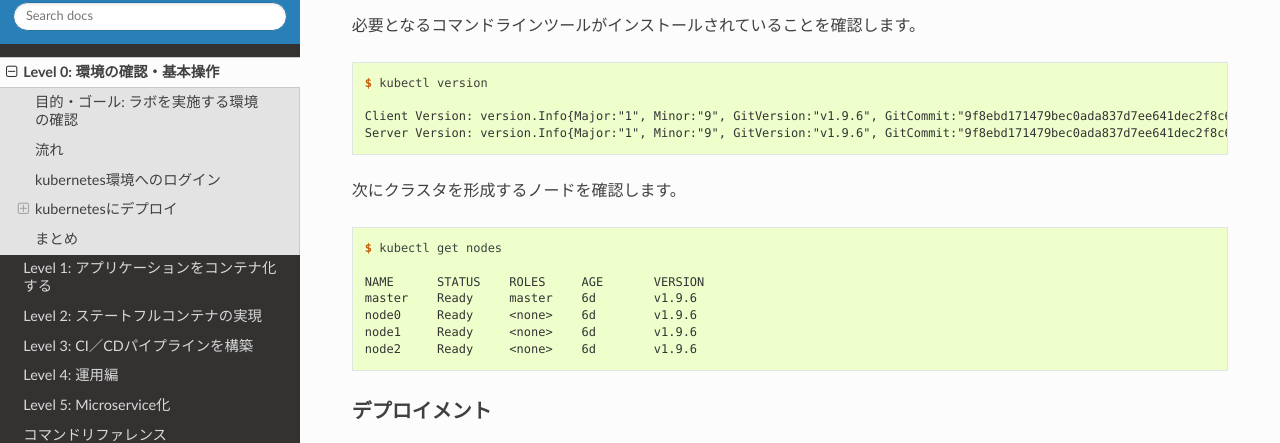
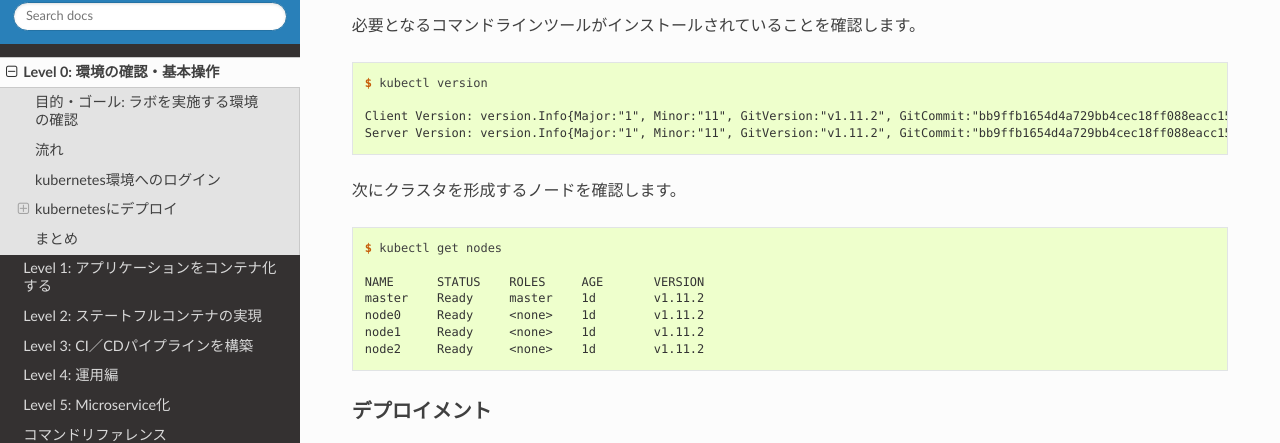
Before and after one commit to NetAppJpTechTeam/NetAppDigitalTransformationLab, a Sphinx documentation site: the page built from docs/source/Level0/index.rst, in a window 1280 px wide and 900 px high, scrolled down 628 px. Shown: the part 151-594 px from the top of the window. Built offline with Sphinx 7.4.7 and the Read the Docs theme 2.0.0, drawn with Linux system fonts in a browser that asks for light colours; pages that are not in the unit, such as notebooks, are missing from menus.

Commit message:
Update environment information.

```diff
--- a/docs/source/Level0/index.rst
+++ b/docs/source/Level0/index.rst
@@ -38,8 +38,8 @@
 
     $ kubectl version
 
-    Client Version: version.Info{Major:"1", Minor:"9", GitVersion:"v1.9.6", GitCommit:"9f8ebd171479bec0ada837d7ee641dec2f8c6dd1", GitTreeState:"clean", BuildDate:"2018-03-21T15:21:50Z", GoVersion:"go1.9.3", Compiler:"gc", Platform:"linux/amd64"}
-    Server Version: version.Info{Major:"1", Minor:"9", GitVersion:"v1.9.6", GitCommit:"9f8ebd171479bec0ada837d7ee641dec2f8c6dd1", GitTreeState:"clean", BuildDate:"2018-03-21T15:13:31Z", GoVersion:"go1.9.3", Compiler:"gc", Platform:"linux/amd64"}
+    Client Version: version.Info{Major:"1", Minor:"11", GitVersion:"v1.11.2", GitCommit:"bb9ffb1654d4a729bb4cec18ff088eacc153c239", GitTreeState:"clean", BuildDate:"2018-08-07T23:17:28Z", GoVersion:"go1.10.3", Compiler:"gc", Platform:"linux/amd64"}
+    Server Version: version.Info{Major:"1", Minor:"11", GitVersion:"v1.11.2", GitCommit:"bb9ffb1654d4a729bb4cec18ff088eacc153c239", GitTreeState:"clean", BuildDate:"2018-08-07T23:08:19Z", GoVersion:"go1.10.3", Compiler:"gc", Platform:"linux/amd64"}
 
 次にクラスタを形成するノードを確認します。
 
@@ -48,10 +48,10 @@
     $ kubectl get nodes
 
     NAME      STATUS    ROLES     AGE       VERSION
-    master    Ready     master    6d        v1.9.6
-    node0     Ready     <none>    6d        v1.9.6
-    node1     Ready     <none>    6d        v1.9.6
-    node2     Ready     <none>    6d        v1.9.6
+    master    Ready     master    1d        v1.11.2
+    node0     Ready     <none>    1d        v1.11.2
+    node1     Ready     <none>    1d        v1.11.2
+    node2     Ready     <none>    1d        v1.11.2
 
 デプロイメント
 -------------------------------------------------------------
```
